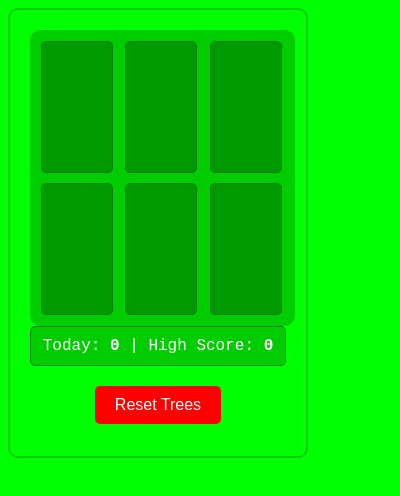
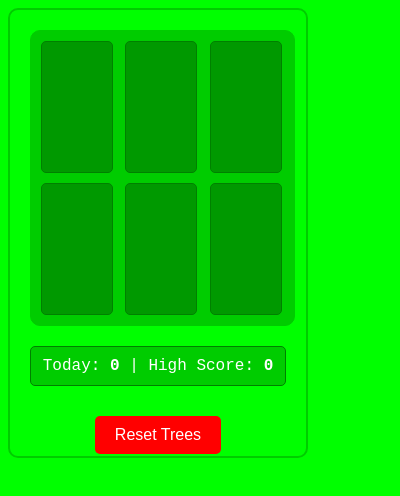
Before and after one commit to Soteria-Smart-Contracts/timer, a browser extension: page blinker/popup.html in a window 400 px wide. Drawn offline with Linux system fonts and the light colour scheme.

Commit message:
Jun 20, 2025, 9:01 PM

```diff
--- a/blinker/styles.css
+++ b/blinker/styles.css
@@ -12,6 +12,7 @@ body {
 
 #game-container {
   width: 95%;
+  margin-bottom: 20px; /* Add space for extra details */
   border: 1px solid #00cc00;
   padding: 10px;
   border-radius: 10px;
@@ -73,7 +74,7 @@ body {
 #reset-button {
   display: block;
   margin: 20px auto;
-  margin-bottom: 30px;
+  margin-top: 30px;
   padding: 10px 20px;
   font-size: 16px;
   color: #fff;
@@ -89,10 +90,10 @@ body {
 }
 
 #blink-stats {
-    align-self: center;
   text-align: center;
   font-size: 16px;
   color: #fff;
+  margin-top: 10px;
   border: 1px solid #008000;
   padding: 10px;
   border-radius: 5px;
```
